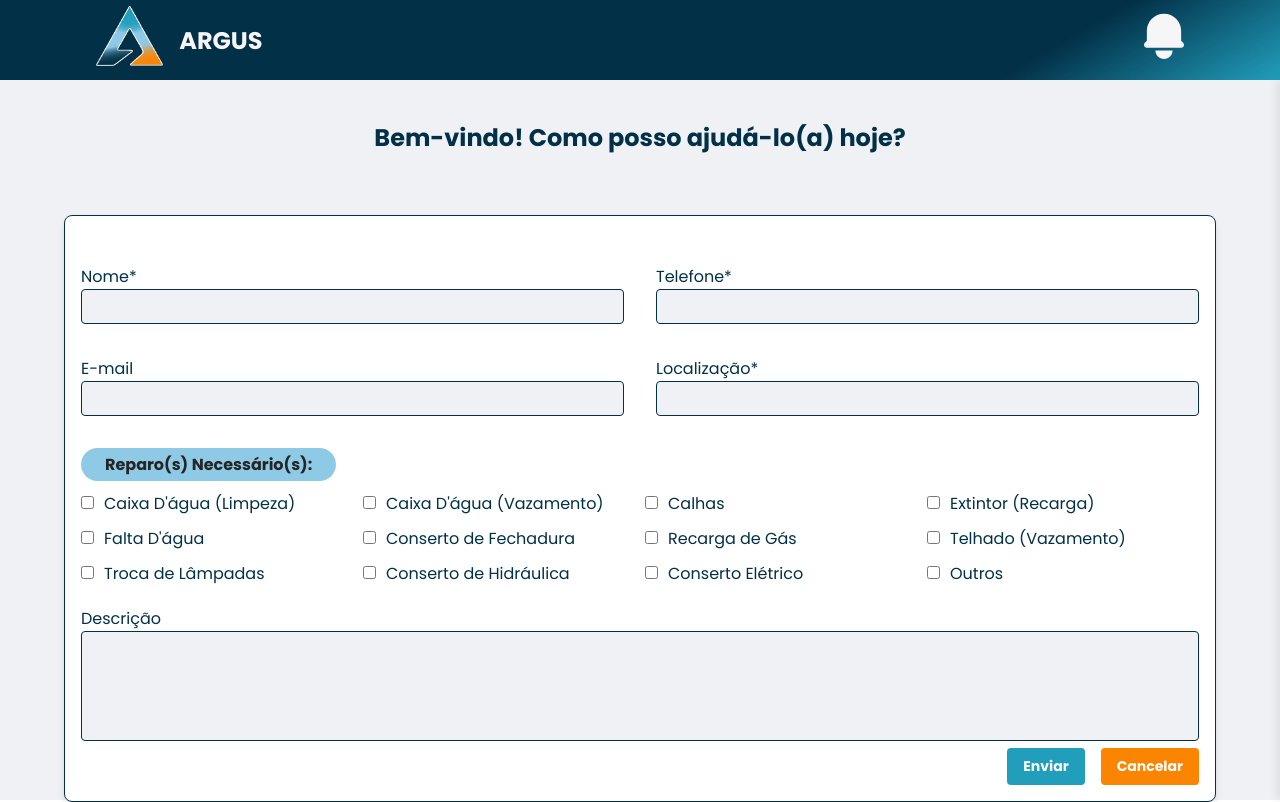
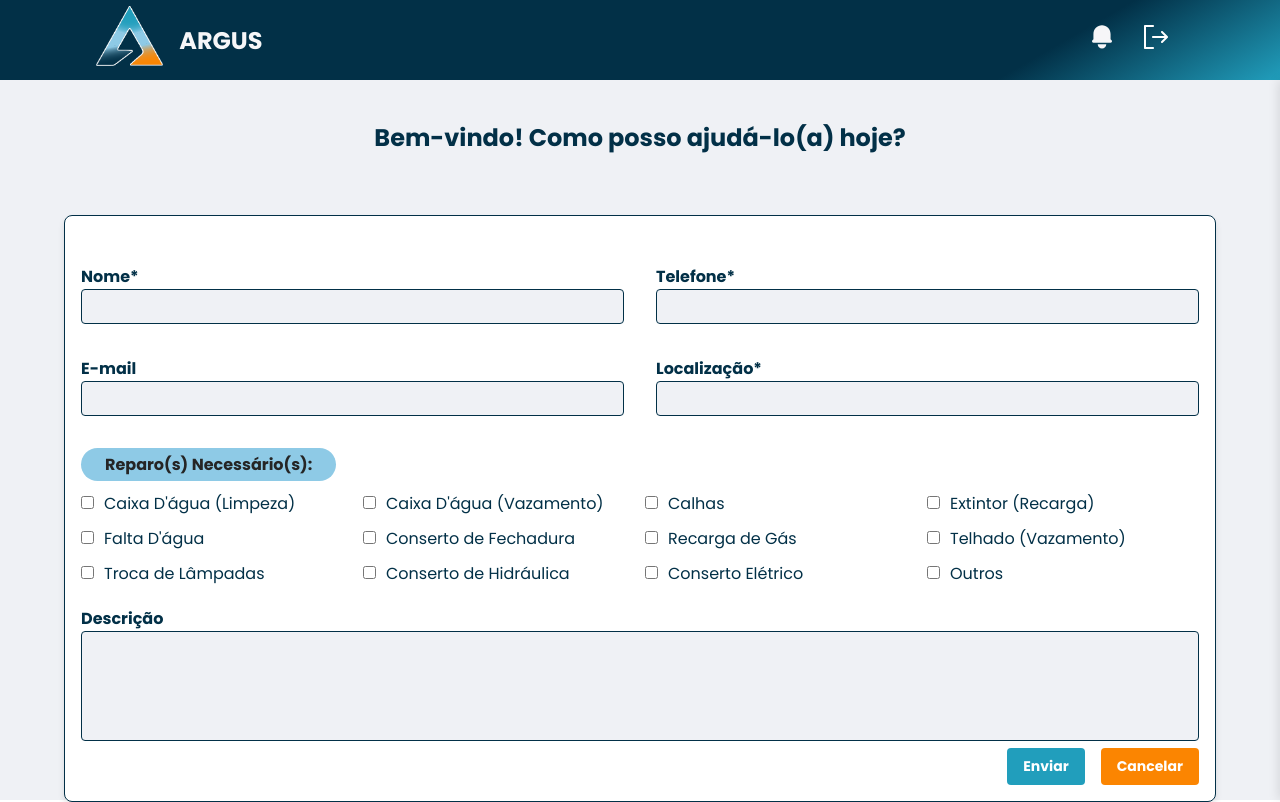
Before and after one commit to ProjetoARGUS/ReactPWA, a React (Vite) app: page /upKeep in a window 1280 px wide. Built offline with nearby package versions, Linux system fonts and the light colour scheme.

Commit message:
Fix: Label Inputs and Logout Icon

```diff
--- a/src/components/Header/index.jsx
+++ b/src/components/Header/index.jsx
@@ -1,6 +1,7 @@
 import { useState } from "react";
 import "./style.css";
 import notificacaoIcon from "../../assets/HomeIcons/notificacao.svg";
+import logoutIcon from "../../assets/HomeIcons/logout.svg";
 import NotificationBar from "../../components/NotificationBar";
 
 export default function Header() {
@@ -24,6 +25,9 @@ export default function Header() {
             <button onClick={toggleMenu} className="notification-button">
               <img src={notificacaoIcon} alt="Notificações" />
             </button>
+            <button onClick={()=>{window.location.href="/login"}} className="logout-button">
+              <img src={logoutIcon} alt="Logout" />
+            </button>
           </div>
         </nav>
       </header>
--- a/src/components/Header/style.css
+++ b/src/components/Header/style.css
@@ -51,11 +51,16 @@
   }
 }
 
-/* Estilos gerais */
-.notification-button {
+.notification-button, .logout-button {
   background: none;
   border: none;
   cursor: pointer;
+  margin: 0 1rem;
+  height: 3vh;
+}
+
+.notification-button img, .logout-button img{
+  height: 100%;
 }
 
 .notification-menu {
--- a/src/components/TextFieldInput/index.jsx
+++ b/src/components/TextFieldInput/index.jsx
@@ -1,9 +1,11 @@
+import "../../font-styles.css";
+
 /* eslint-disable react/prop-types */
 export default function TextFieldInput({ Id,Label }){
     return (
         <>
             <div>
-                <label htmlFor={Id}>{Label}</label>
+                <label className="poppins-bold" htmlFor={Id}>{Label}</label>
                 <input type="text" id={Id} name={Id} required />
             </div>
         </>
--- a/src/pages/UpKeepPage/index.jsx
+++ b/src/pages/UpKeepPage/index.jsx
@@ -60,7 +60,7 @@ export default function UpKeepPage() {
                         </section>
                     </fieldset>
                     <div>
-                        <label htmlFor="description">Descrição</label>
+                        <label className='poppins-bold' htmlFor="description">Descrição</label>
                         <textarea id="description" name="description" rows="4"></textarea>
                     </div>
                     <div className='buttons'>
```
Also changed, not shown: src/assets/HomeIcons/logout.svg (added).
